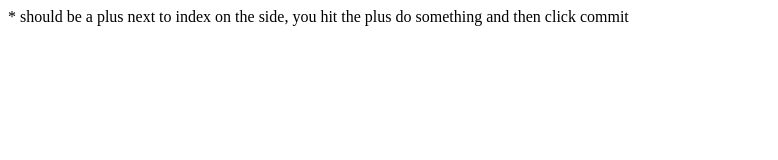
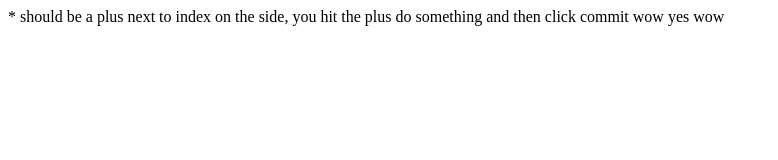
Before and after one commit to LucasMoran/Gitintro, a plain HTML site: page index.html in a window 1280 px wide. Shown: the whole page, without its empty margins (0-778 px from the left). Drawn offline with Linux system fonts and the light colour scheme.

Commit message:
changed wow

```diff
--- a/index.html
+++ b/index.html
@@ -7,6 +7,6 @@
 </head>
 <body>
     * should be a plus next to index on the side, you hit the plus do something and then click commit
-
+    wow yes wow
 </body>
 </html>
```
